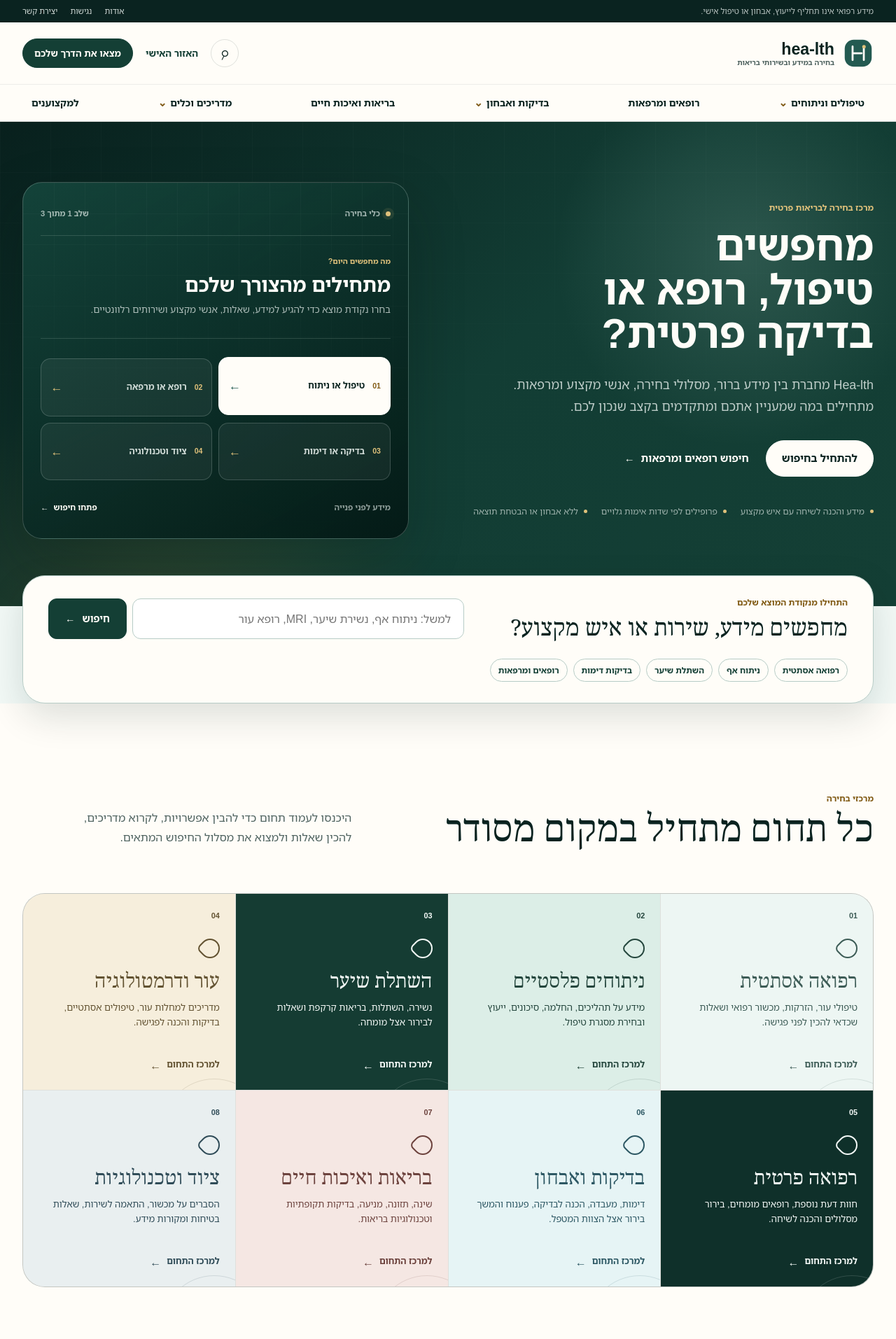
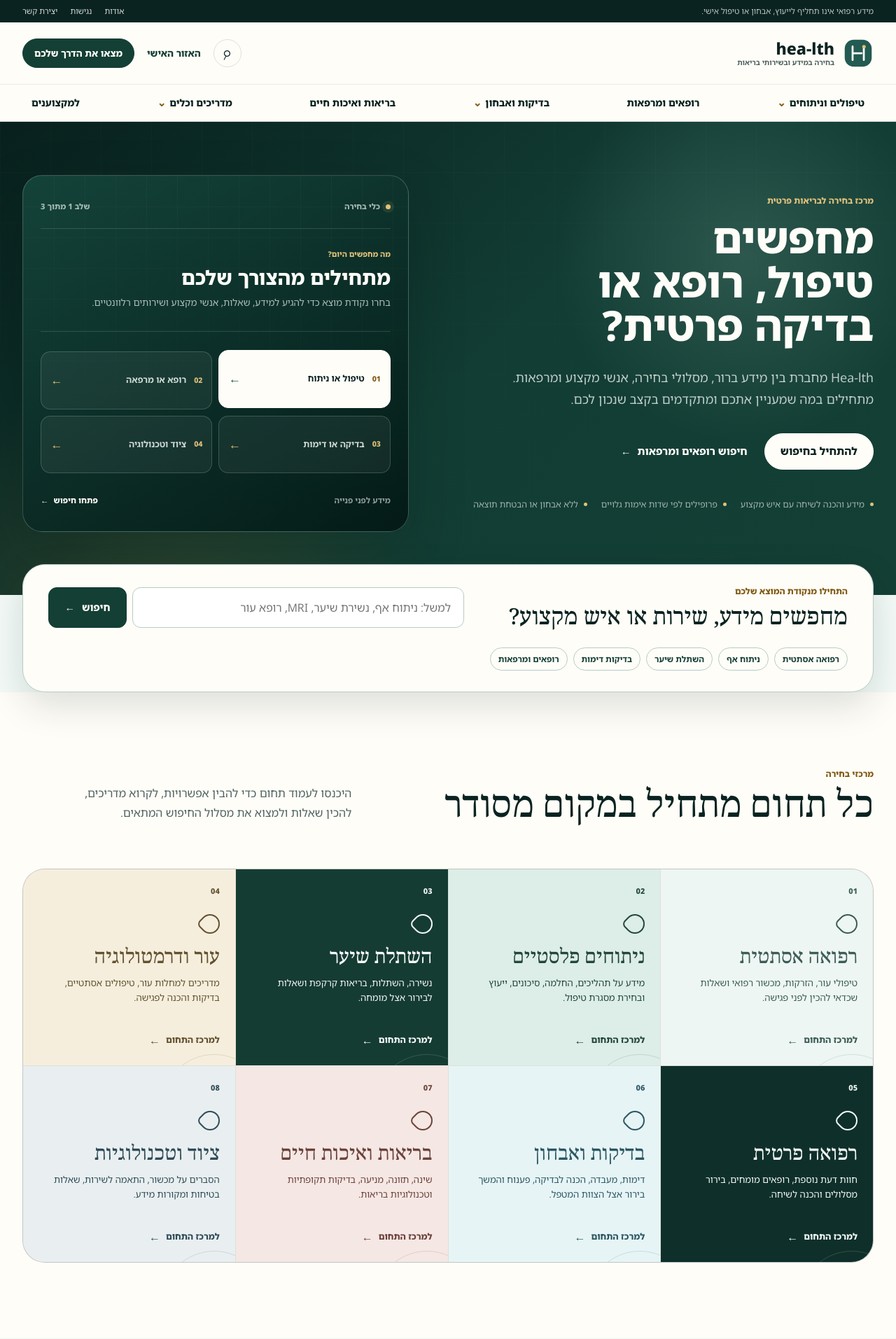
Before and after one commit to The-new-ben/hea-lth-co-il, a WordPress theme: template theme-src/hea-lth-portal/front-page.php in a window 1280 px wide. Shown: the top 1913 px of the page at 70% size. Run offline with PHP 8.4 and a stand-in for WordPress, Linux system fonts and the light colour scheme; the site name, menu and one post (Sample post) are stand-ins, and other content is empty.

Commit message:
feat(design): self-hosted Hebrew webfonts, editorial-standard empty state, tighter rhythm
- Vendor Noto Sans/Serif Hebrew variable woff2 (OFL, ~80KB, hebrew+latin subsets)
  with font-display swap, same-origin preloads; remove Google Fonts CDN request
  and preconnects (AGENTS.md no-runtime-CDN rule, GDPR, render-blocking).
- Redesign the reviewed-guides empty state into an editorial-standard panel
  showing the three real publication conditions; honest copy only.
- Tighten vertical rhythm (sections, hero, journal cards).
- Bump theme to 0.2.0 for asset cache-busting.
- Strengthen homepage design contract: assert vendored woff2 kit, forbid
  third-party font origins.

Co-Authored-By: Claude Fable 5 <noreply@anthropic.com>

```diff
--- /dev/null
+++ b/theme-src/hea-lth-portal/assets/css/fonts.css
@@ -0,0 +1,41 @@
+/*
+ * Self-hosted variable webfonts (same-origin; no runtime CDN per AGENTS.md).
+ * Noto Sans Hebrew + Noto Serif Hebrew, SIL Open Font License 1.1.
+ * Source of the binaries: Google Fonts static API, vendored at build time.
+ */
+
+@font-face {
+  font-family: "Noto Sans Hebrew";
+  font-style: normal;
+  font-weight: 400 800;
+  font-display: swap;
+  src: url("../fonts/noto-sans-hebrew-var-hebrew.woff2") format("woff2");
+  unicode-range: U+0307-0308, U+0590-05FF, U+200C-2010, U+20AA, U+25CC, U+FB1D-FB4F;
+}
+
+@font-face {
+  font-family: "Noto Sans Hebrew";
+  font-style: normal;
+  font-weight: 400 800;
+  font-display: swap;
+  src: url("../fonts/noto-sans-hebrew-var-latin.woff2") format("woff2");
+  unicode-range: U+0000-00FF, U+0131, U+0152-0153, U+02BB-02BC, U+02C6, U+02DA, U+02DC, U+0304, U+0308, U+0329, U+2000-206F, U+20AC, U+2122, U+2191, U+2193, U+2212, U+2215, U+FEFF, U+FFFD;
+}
+
+@font-face {
+  font-family: "Noto Serif Hebrew";
+  font-style: normal;
+  font-weight: 400 600;
+  font-display: swap;
+  src: url("../fonts/noto-serif-hebrew-var-hebrew.woff2") format("woff2");
+  unicode-range: U+0307-0308, U+0590-05FF, U+200C-2010, U+20AA, U+25CC, U+FB1D-FB4F;
+}
+
+@font-face {
+  font-family: "Noto Serif Hebrew";
+  font-style: normal;
+  font-weight: 400 600;
+  font-display: swap;
+  src: url("../fonts/noto-serif-hebrew-var-latin.woff2") format("woff2");
+  unicode-range: U+0000-00FF, U+0131, U+0152-0153, U+02BB-02BC, U+02C6, U+02DA, U+02DC, U+0304, U+0308, U+0329, U+2000-206F, U+20AC, U+2122, U+2191, U+2193, U+2212, U+2215, U+FEFF, U+FFFD;
+}
--- a/theme-src/hea-lth-portal/assets/css/portal.css
+++ b/theme-src/hea-lth-portal/assets/css/portal.css
@@ -609,8 +609,8 @@ svg {
   grid-template-columns: minmax(0, 1.02fr) minmax(400px, .98fr);
   gap: clamp(40px, 7vw, 104px);
   align-items: center;
-  min-height: 665px;
-  padding: 86px 0 96px;
+  min-height: 600px;
+  padding: 76px 0 90px;
 }
 
 .hp-hero__copy {
@@ -948,7 +948,7 @@ svg {
 
 /* Sections and card systems */
 .hp-section {
-  padding: clamp(82px, 10vw, 148px) 0;
+  padding: clamp(72px, 8.5vw, 118px) 0;
 }
 
 .hp-section--paper {
--- a/theme-src/hea-lth-portal/functions.php
+++ b/theme-src/hea-lth-portal/functions.php
@@ -13,7 +13,7 @@ if ( ! defined( 'ABSPATH' ) ) {
 	exit;
 }
 
-define( 'HEA_LTH_PORTAL_VERSION', '0.1.0' );
+define( 'HEA_LTH_PORTAL_VERSION', '0.2.0' );
 
 require_once get_template_directory() . '/inc/portal-route-registry.php';
 require_once get_template_directory() . '/inc/portal-template-helpers.php';
@@ -62,9 +62,9 @@ function hea_lth_portal_enqueue_assets() {
 
 	wp_enqueue_style(
 		'hea-lth-portal-fonts',
-		'https://fonts.googleapis.com/css2?family=Noto+Sans+Hebrew:wght@400;500;600;700;800&family=Noto+Serif+Hebrew:wght@400;500;600&display=swap',
+		get_theme_file_uri( 'assets/css/fonts.css' ),
 		array(),
-		null
+		$version
 	);
 
 	wp_enqueue_style(
@@ -332,25 +332,24 @@ function hea_lth_portal_directory_filter_robots( $robots ) {
 add_filter( 'wp_robots', 'hea_lth_portal_directory_filter_robots' );
 
 /**
- * Preconnect only to the two font origins used by the theme preview and build.
- * Production can self-host these files after licensing and performance review.
- *
- * @param array $urls Resource-hint entries.
- * @param string $relation Hint relationship.
- * @return array
+ * Preload the two Hebrew variable font files that drive the first paint. The
+ * fonts are self-hosted under the theme (same-origin), so no third-party
+ * font origin is contacted at runtime.
  */
-function hea_lth_portal_resource_hints( $urls, $relation ) {
-	if ( 'preconnect' === $relation ) {
-		$urls[] = 'https://fonts.googleapis.com';
-		$urls[] = array(
-			'href'        => 'https://fonts.gstatic.com',
-			'crossorigin' => 'anonymous',
+function hea_lth_portal_preload_fonts() {
+	$fonts = array(
+		'assets/fonts/noto-sans-hebrew-var-hebrew.woff2',
+		'assets/fonts/noto-serif-hebrew-var-hebrew.woff2',
+	);
+
+	foreach ( $fonts as $font ) {
+		printf(
+			'<link rel="preload" href="%s" as="font" type="font/woff2" crossorigin>' . "\n",
+			esc_url( get_theme_file_uri( $font ) )
 		);
 	}
-
-	return $urls;
 }
-add_filter( 'wp_resource_hints', 'hea_lth_portal_resource_hints', 10, 2 );
+add_action( 'wp_head', 'hea_lth_portal_preload_fonts', 2 );
 
 /**
  * Provide a restrained description only when a dedicated SEO plugin is not
--- a/theme-src/hea-lth-portal/style.css
+++ b/theme-src/hea-lth-portal/style.css
@@ -4,7 +4,7 @@ Theme URI: https://hea-lth.co.il
 Author: Hea-lth
 Author URI: https://hea-lth.co.il
 Description: From-scratch premium Hebrew health portal theme for Hea-lth.
-Version: 0.1.0
+Version: 0.2.0
 Requires at least: 6.5
 Tested up to: 6.9
 Requires PHP: 7.4
--- a/tooling/theme-preview/index.php
+++ b/tooling/theme-preview/index.php
@@ -273,9 +273,9 @@ function wp_head(): void {
 	echo '<title>' . esc_html( $hea_lth_preview_title ) . " | Hea-lth</title>";
 	echo '<meta name="description" content="Hea-lth: מידע, מדריכים, אינדקס מקצוענים ומסלולי בחירה ברפואה פרטית.">';
 	echo '<link rel="icon" href="data:,">';
-	echo '<link rel="preconnect" href="https://fonts.googleapis.com">';
-	echo '<link rel="preconnect" href="https://fonts.gstatic.com" crossorigin>';
-	echo '<link rel="stylesheet" href="https://fonts.googleapis.com/css2?family=Noto+Sans+Hebrew:wght@400;500;600;700;800&family=Noto+Serif+Hebrew:wght@400;500;600&display=swap">';
+	echo '<link rel="preload" href="' . esc_attr( get_theme_file_uri( 'assets/fonts/noto-sans-hebrew-var-hebrew.woff2' ) ) . '" as="font" type="font/woff2" crossorigin>';
+	echo '<link rel="preload" href="' . esc_attr( get_theme_file_uri( 'assets/fonts/noto-serif-hebrew-var-hebrew.woff2' ) ) . '" as="font" type="font/woff2" crossorigin>';
+	echo '<link rel="stylesheet" href="' . esc_attr( get_theme_file_uri( 'assets/css/fonts.css' ) ) . '">';
 	echo '<link rel="stylesheet" href="' . esc_attr( get_theme_file_uri( 'assets/css/portal.css' ) ) . '">';
 	echo '<link rel="stylesheet" href="' . esc_attr( get_theme_file_uri( 'assets/css/templates.css' ) ) . '">';
 }
```
Also changed, not shown: other parts of theme-src/hea-lth-portal/assets/css/portal.css (+58 -6 lines), docs/DESIGN_ELEVATION_ROUND1_2026-07-12.md (added, +64 -0 lines), theme-src/hea-lth-portal/front-page.php (+23 -3 lines), tooling/tests/homepage-discovery-design-contract-test.php (+21 -2 lines), theme-src/hea-lth-portal/assets/fonts/LICENSE-NOTICES.md (added), theme-src/hea-lth-portal/assets/fonts/noto-sans-hebrew-var-hebrew.woff2 (added), theme-src/hea-lth-portal/assets/fonts/noto-sans-hebrew-var-latin.woff2 (added), theme-src/hea-lth-portal/assets/fonts/noto-serif-hebrew-var-hebrew.woff2 (added), theme-src/hea-lth-portal/assets/fonts/noto-serif-hebrew-var-latin.woff2 (added).
